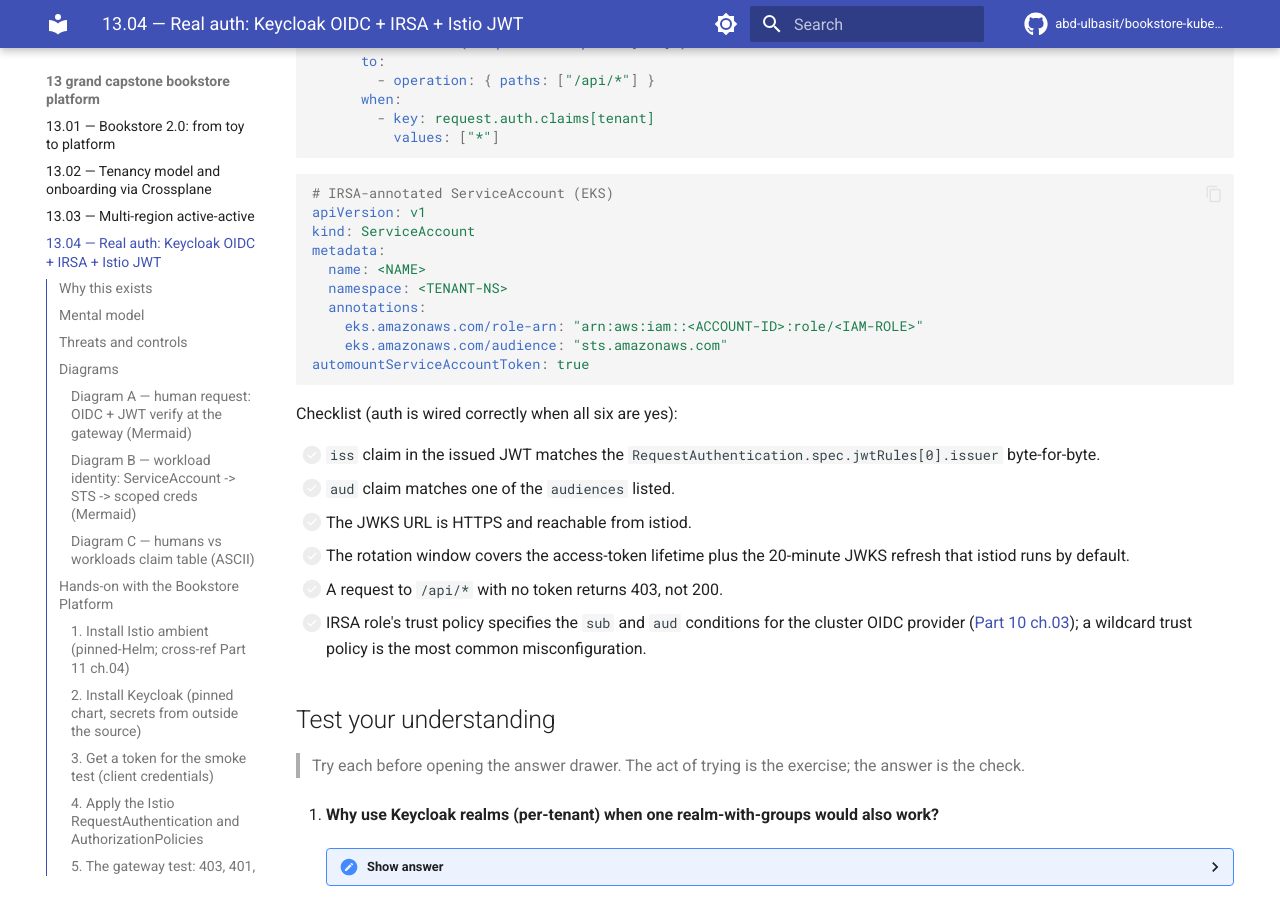
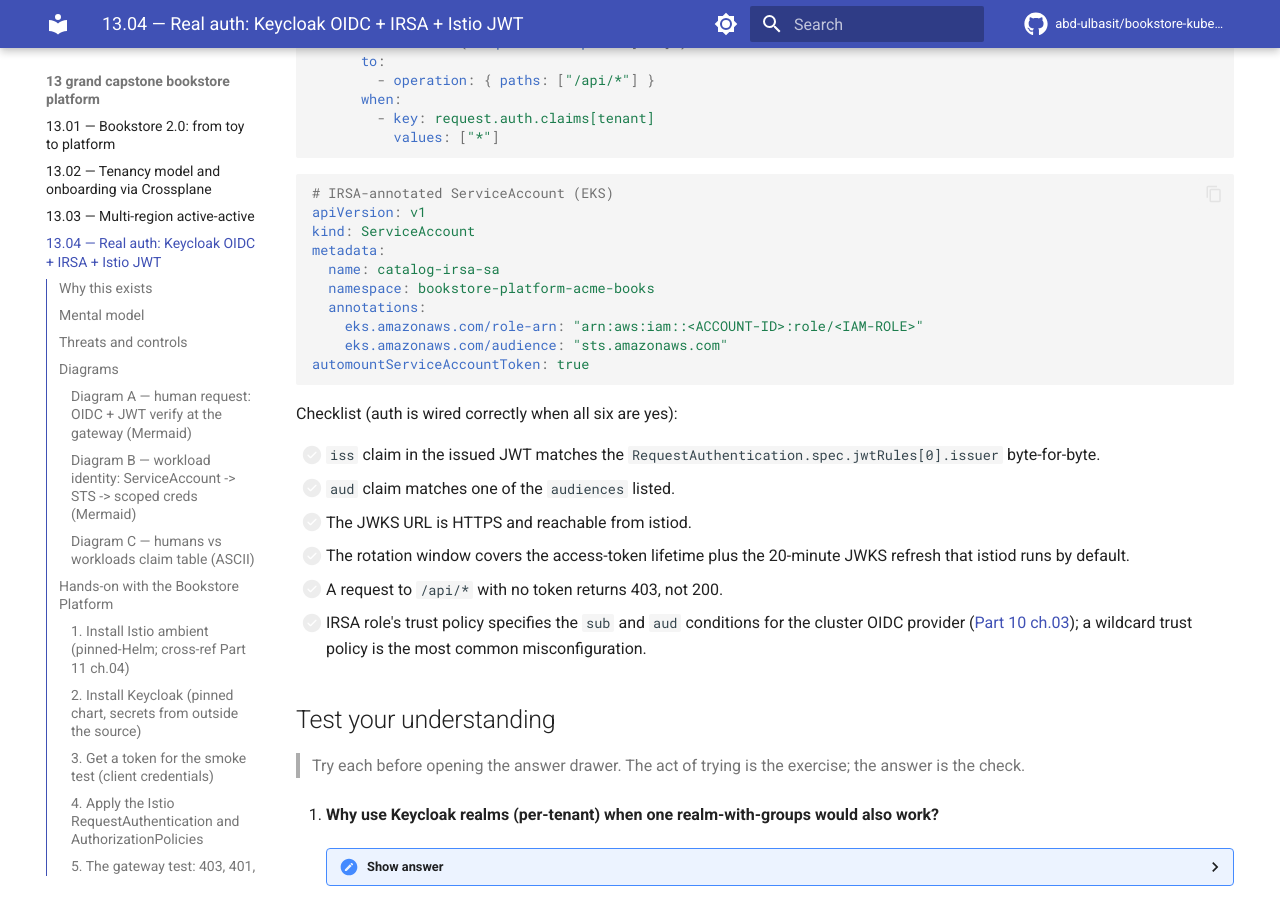
Before and after one commit to abd-ulbasit/bookstore-kubernetes-guide, an MkDocs documentation site: the page built from full-guide/13-grand-capstone-bookstore-platform/04-real-auth-keycloak-irsa-istio-jwt.md, in a window 1280 px wide and 900 px high, scrolled down 13747 px. Built offline with MkDocs 1.6.1 and Material for MkDocs 9.7.7, drawn with Linux system fonts in a browser that asks for light colours; comment, search, counter and statistics services are not loaded.

Commit message:
13.04: give the IRSA ServiceAccount skeleton a valid name
The skeleton used <NAME> and <TENANT-NS> as metadata.name and namespace,
so the restricted-namespace admission dry-run rejected it as an invalid
name. Use the chapter own names, catalog-irsa-sa in the acme-books tenant
namespace, which match examples/bookstore-platform/auth. The account ID and
role placeholders stay in the annotation strings.

Co-Authored-By: Claude Haiku 5.5 <noreply@anthropic.com>

```diff
--- a/full-guide/13-grand-capstone-bookstore-platform/04-real-auth-keycloak-irsa-istio-jwt.md
+++ b/full-guide/13-grand-capstone-bookstore-platform/04-real-auth-keycloak-irsa-istio-jwt.md
@@ -777,8 +777,8 @@ spec:
 apiVersion: v1
 kind: ServiceAccount
 metadata:
-  name: <NAME>
-  namespace: <TENANT-NS>
+  name: catalog-irsa-sa
+  namespace: bookstore-platform-acme-books
   annotations:
     eks.amazonaws.com/role-arn: "arn:aws:iam::<ACCOUNT-ID>:role/<IAM-ROLE>"
     eks.amazonaws.com/audience: "sts.amazonaws.com"
```
